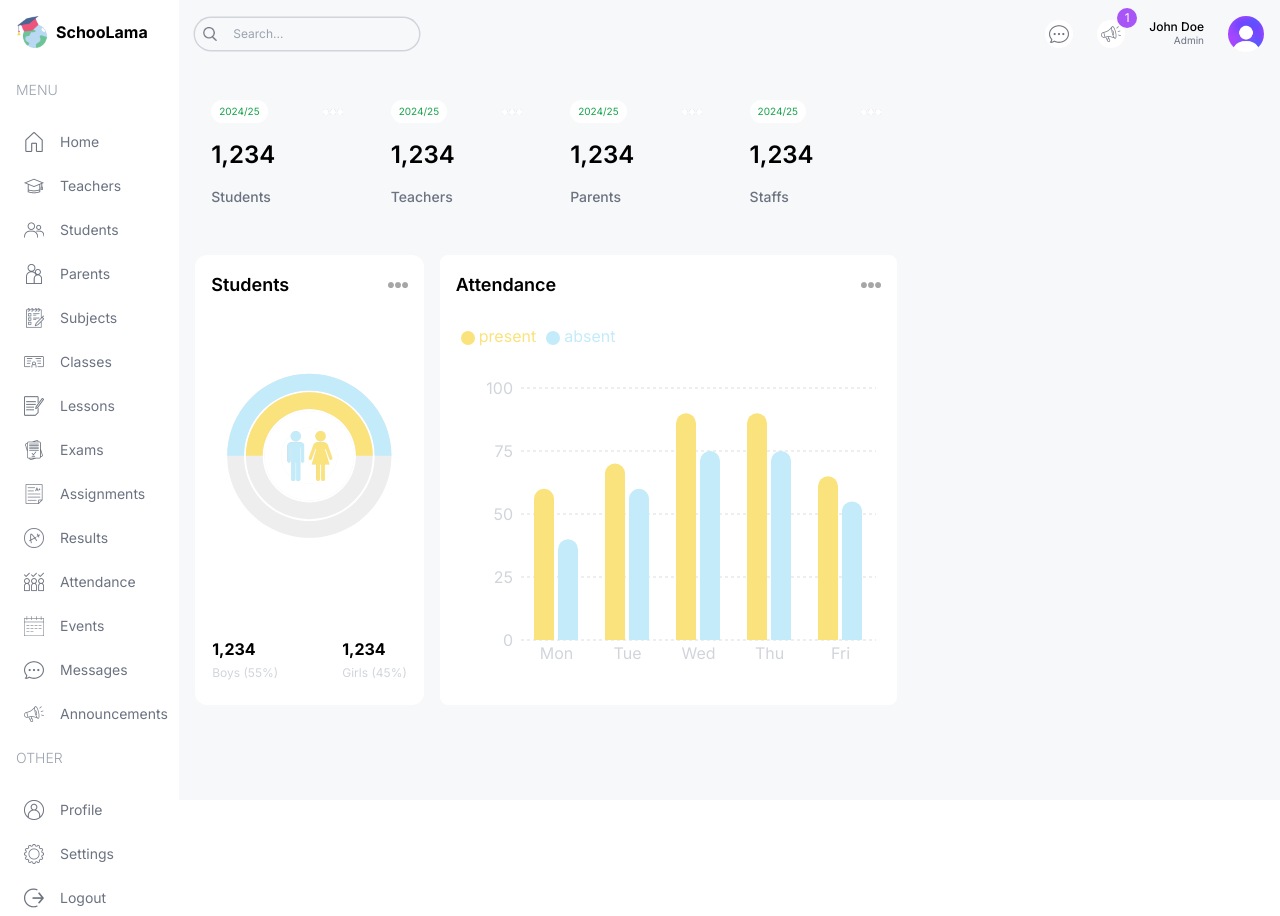
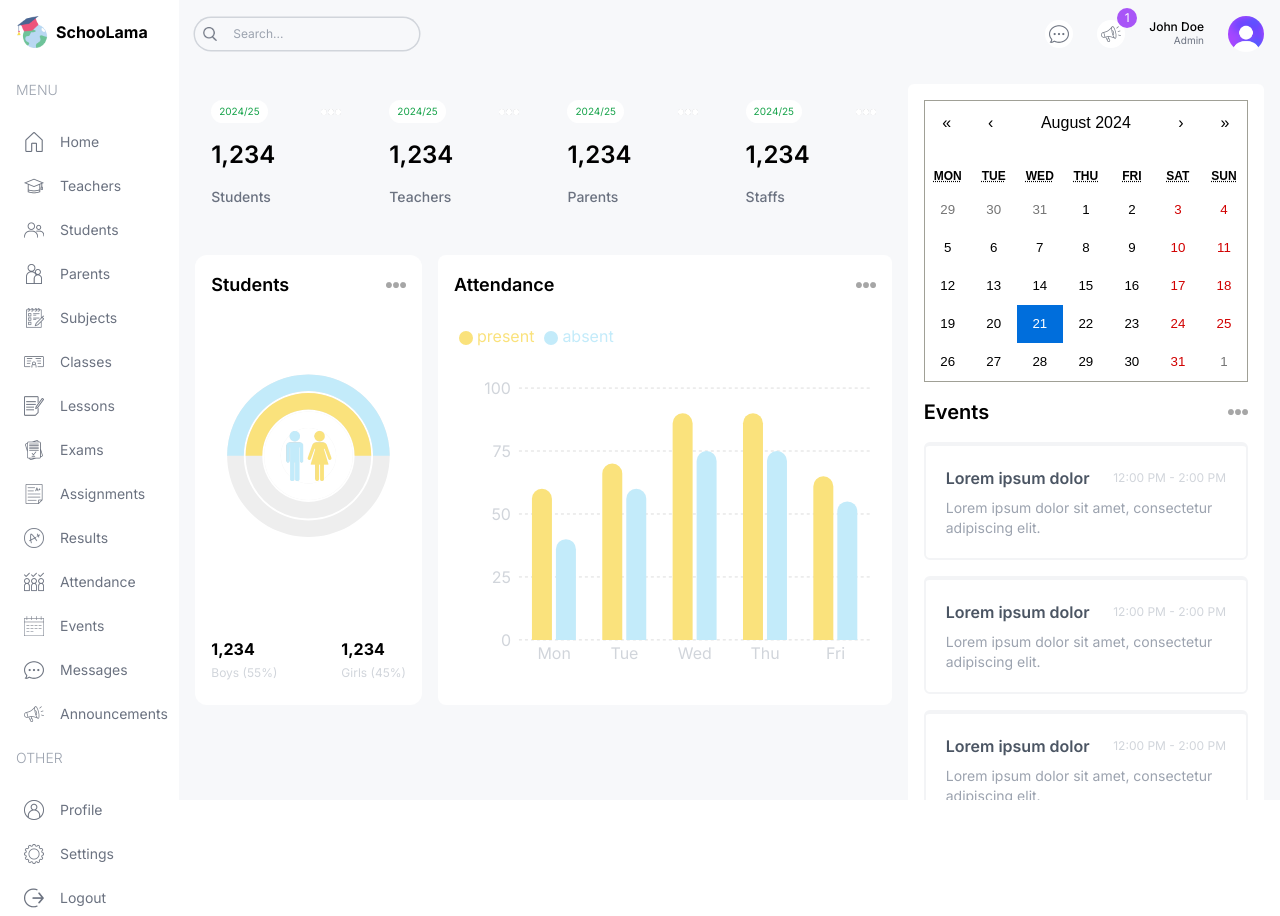
Before and after one commit to code-gritt/School-Mgmt-app-nextjs, a Next.js app: page /dashboard/admin in a window 1280 px wide. Built offline with nearby package versions, Linux system fonts and the light colour scheme.

Commit message:
created react calendar

```diff
--- a/package.json
+++ b/package.json
@@ -11,6 +11,7 @@
   "dependencies": {
     "next": "14.2.5",
     "react": "^18",
+    "react-calendar": "^5.0.0",
     "react-dom": "^18",
     "recharts": "^2.12.7"
   },
--- a/src/app/dashboard/admin/page.tsx
+++ b/src/app/dashboard/admin/page.tsx
@@ -1,5 +1,7 @@
+import Announcements from "@/components/Announcements";
 import AttendanceChart from "@/components/AttendanceChart";
 import CountChart from "@/components/CountChart";
+import EventCalendar from "@/components/EventCalendar";
 import UserCard from "@/components/UserCard";
 
 const AdminPage = () => {
@@ -30,8 +32,8 @@
       </div>
       {/* RIGHT */}
       <div className="w-full lg:w-1/3 flex flex-col gap-8">
-        {/* <EventCalendar />
-        <Announcements /> */}
+        <EventCalendar />
+        <Announcements />
       </div>
     </div>
   );
--- /dev/null
+++ b/src/components/Announcements.tsx
@@ -0,0 +1,50 @@
+const Announcements = () => {
+  return (
+    <div className="bg-white p-4 rounded-md">
+      <div className="flex items-center justify-between">
+        <h1 className="text-xl font-semibold">Announcements</h1>
+        <span className="text-xs text-gray-400">View All</span>
+      </div>
+      <div className="flex flex-col gap-4 mt-4">
+        <div className="bg-lamaSkyLight rounded-md p-4">
+          <div className="flex items-center justify-between">
+            <h2 className="font-medium">Lorem ipsum dolor sit</h2>
+            <span className="text-xs text-gray-400 bg-white rounded-md px-1 py-1">
+              2025-01-01
+            </span>
+          </div>
+          <p className="text-sm text-gray-400 mt-1">
+            Lorem ipsum dolor sit amet consectetur adipisicing elit. Voluptatum,
+            expedita. Rerum, quidem facilis?
+          </p>
+        </div>
+        <div className="bg-lamaPurpleLight rounded-md p-4">
+          <div className="flex items-center justify-between">
+            <h2 className="font-medium">Lorem ipsum dolor sit</h2>
+            <span className="text-xs text-gray-400 bg-white rounded-md px-1 py-1">
+              2025-01-01
+            </span>
+          </div>
+          <p className="text-sm text-gray-400 mt-1">
+            Lorem ipsum dolor sit amet consectetur adipisicing elit. Voluptatum,
+            expedita. Rerum, quidem facilis?
+          </p>
+        </div>
+        <div className="bg-lamaYellowLight rounded-md p-4">
+          <div className="flex items-center justify-between">
+            <h2 className="font-medium">Lorem ipsum dolor sit</h2>
+            <span className="text-xs text-gray-400 bg-white rounded-md px-1 py-1">
+              2025-01-01
+            </span>
+          </div>
+          <p className="text-sm text-gray-400 mt-1">
+            Lorem ipsum dolor sit amet consectetur adipisicing elit. Voluptatum,
+            expedita. Rerum, quidem facilis?
+          </p>
+        </div>
+      </div>
+    </div>
+  );
+};
+
+export default Announcements;
--- /dev/null
+++ b/src/components/EventCalendar.tsx
@@ -0,0 +1,62 @@
+"use client";
+
+import Image from "next/image";
+import { useState } from "react";
+import Calendar from "react-calendar";
+import "react-calendar/dist/Calendar.css";
+
+type ValuePiece = Date | null;
+
+type Value = ValuePiece | [ValuePiece, ValuePiece];
+
+// TEMPORARY
+const events = [
+  {
+    id: 1,
+    title: "Lorem ipsum dolor",
+    time: "12:00 PM - 2:00 PM",
+    description: "Lorem ipsum dolor sit amet, consectetur adipiscing elit.",
+  },
+  {
+    id: 2,
+    title: "Lorem ipsum dolor",
+    time: "12:00 PM - 2:00 PM",
+    description: "Lorem ipsum dolor sit amet, consectetur adipiscing elit.",
+  },
+  {
+    id: 3,
+    title: "Lorem ipsum dolor",
+    time: "12:00 PM - 2:00 PM",
+    description: "Lorem ipsum dolor sit amet, consectetur adipiscing elit.",
+  },
+];
+
+const EventCalendar = () => {
+  const [value, onChange] = useState<Value>(new Date());
+
+  return (
+    <div className="bg-white p-4 rounded-md">
+      <Calendar onChange={onChange} value={value} />
+      <div className="flex items-center justify-between">
+        <h1 className="text-xl font-semibold my-4">Events</h1>
+        <Image src="/moreDark.png" alt="" width={20} height={20} />
+      </div>
+      <div className="flex flex-col gap-4">
+        {events.map((event) => (
+          <div
+            className="p-5 rounded-md border-2 border-gray-100 border-t-4 odd:border-t-lamaSky even:border-t-lamaPurple"
+            key={event.id}
+          >
+            <div className="flex items-center justify-between">
+              <h1 className="font-semibold text-gray-600">{event.title}</h1>
+              <span className="text-gray-300 text-xs">{event.time}</span>
+            </div>
+            <p className="mt-2 text-gray-400 text-sm">{event.description}</p>
+          </div>
+        ))}
+      </div>
+    </div>
+  );
+};
+
+export default EventCalendar;
```
Also changed, not shown: 1 other file (tests, documents, lock files or other folders).
